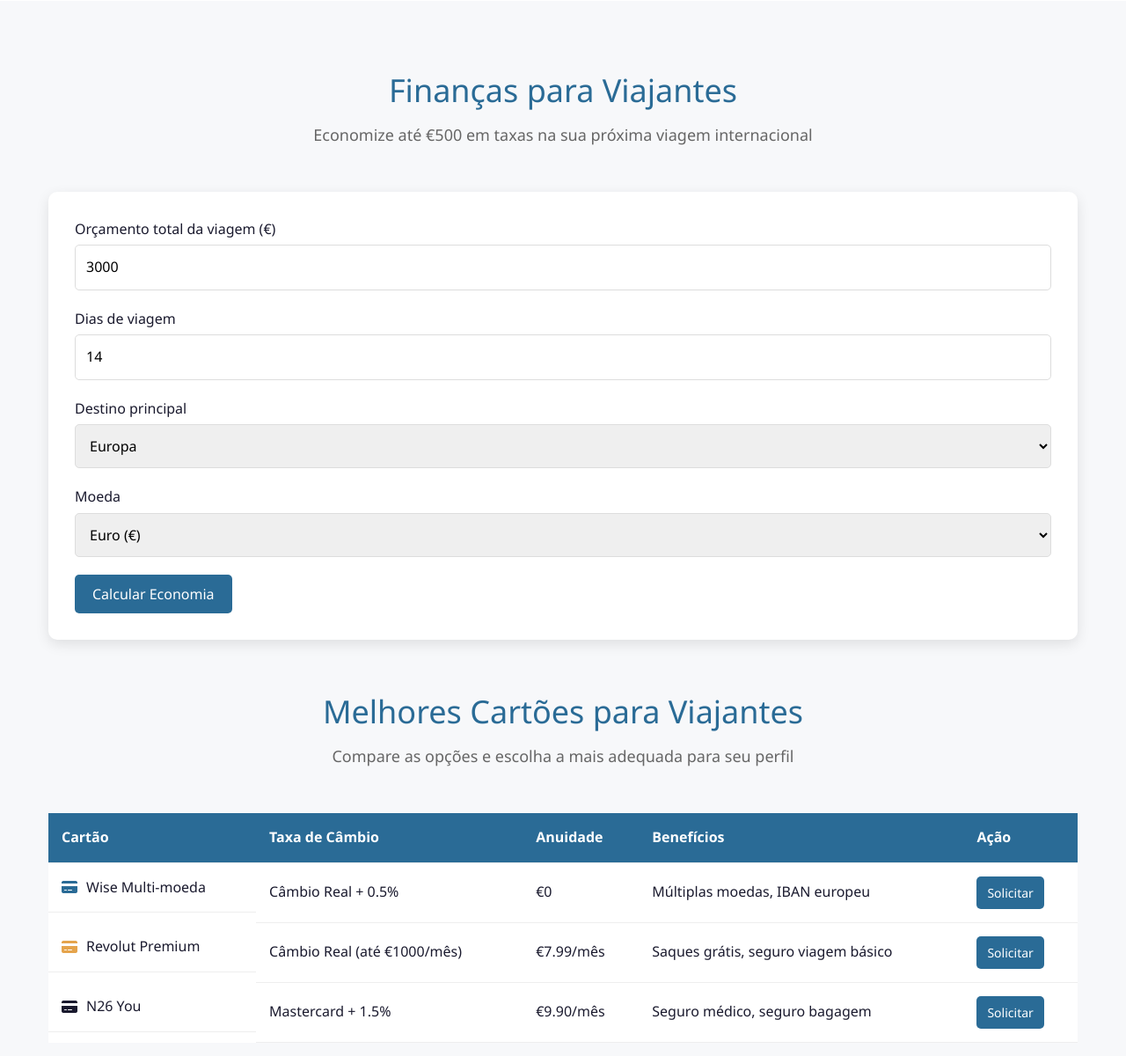
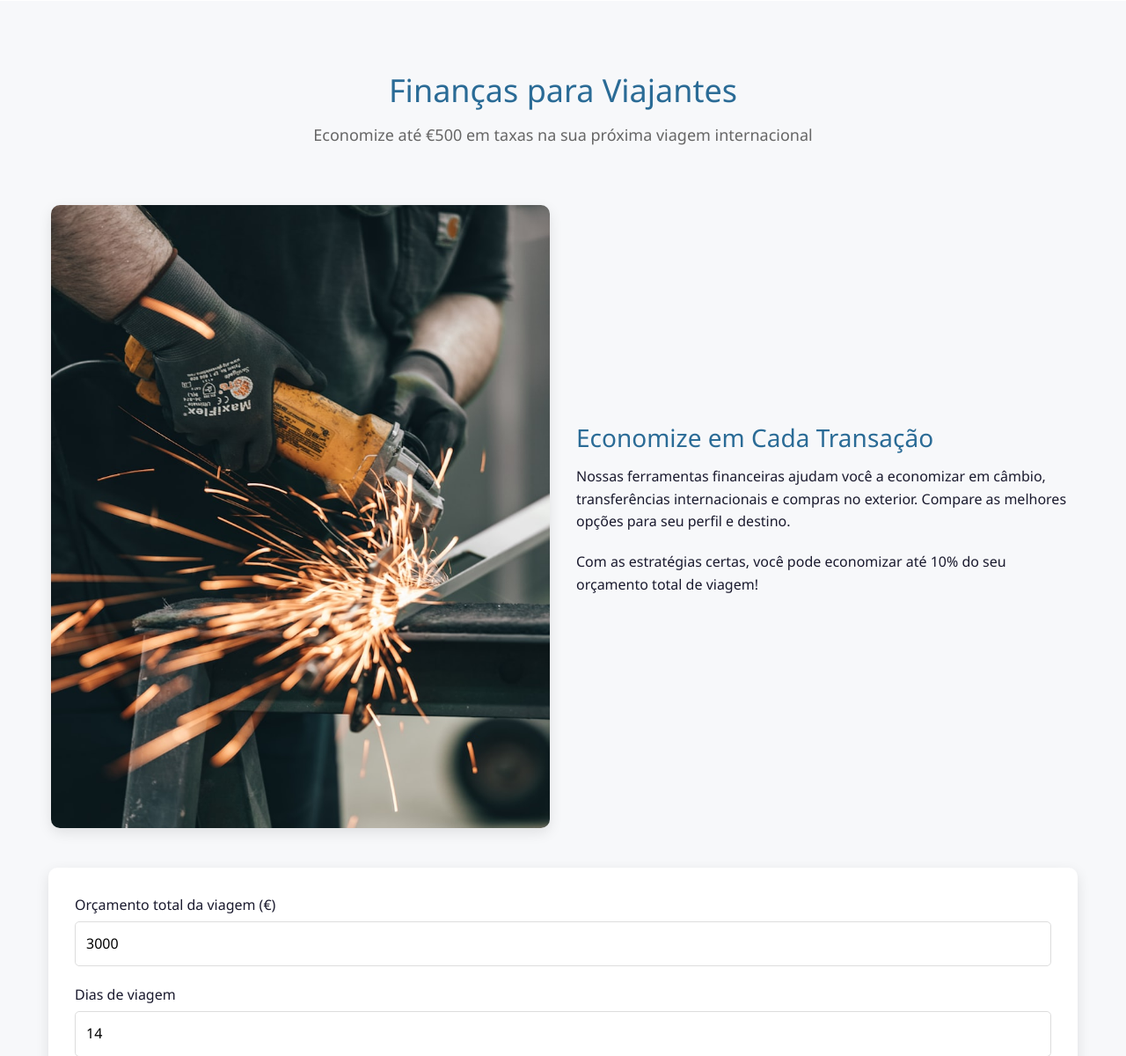
Before and after one commit to fbberg69/TravelGatewayForYou, a Flask app: page / in a window 1280 px wide. Shown: the part 2151-3351 px from the top of the page at 88% size. Run offline with Flask 3, Linux system fonts and the light colour scheme.

Commit message:
Adds images to the travel finance section
Added images to the `templates/index.html` file for the "Finanças em Viagem" and "Seguro Viagem" sections,  and added new image files (`static/images/finance.jpg`, `static/images/insurance.jpg`, `static/images/visa.jpg`).

Replit-Commit-Author: Agent
Replit-Commit-Session-Id: 75f69c4a-786e-437b-90f0-5a7905ecfc9f
Replit-Commit-Screenshot-Url: https://storage.googleapis.com/screenshot-production-us-central1/494e977e-d61a-4c35-af84-ba77fb9e37b5/648c4e93-7c37-4f27-84fc-fad2eb0666b9.jpg

```diff
--- a/templates/index.html
+++ b/templates/index.html
@@ -165,6 +165,17 @@
                 <p>Economize até €500 em taxas na sua próxima viagem internacional</p>
             </div>
 
+            <div class="row" style="display: flex; margin-bottom: 30px;">
+                <div class="col" style="flex: 1; padding: 15px;">
+                    <img src="{{ url_for('static', filename='images/finance.jpg') }}" alt="Finanças em Viagem" style="width: 100%; border-radius: 10px; box-shadow: 0 5px 15px rgba(0, 0, 0, 0.1);">
+                </div>
+                <div class="col" style="flex: 1; padding: 15px; display: flex; flex-direction: column; justify-content: center;">
+                    <h3 style="margin-bottom: 15px; color: var(--primary);">Economize em Cada Transação</h3>
+                    <p style="margin-bottom: 20px;">Nossas ferramentas financeiras ajudam você a economizar em câmbio, transferências internacionais e compras no exterior. Compare as melhores opções para seu perfil e destino.</p>
+                    <p>Com as estratégias certas, você pode economizar até 10% do seu orçamento total de viagem!</p>
+                </div>
+            </div>
+
             <!-- Calculator -->
             <div id="calculator" class="calculator-section">
                 <div class="calculator-container">
@@ -314,6 +325,17 @@
             <div class="section-title">
                 <h2>Seguro Viagem Comparativo</h2>
                 <p>Escolha a melhor proteção para sua próxima aventura</p>
+            </div>
+
+            <div class="row" style="display: flex; margin-bottom: 30px;">
+                <div class="col" style="flex: 1; padding: 15px; display: flex; flex-direction: column; justify-content: center;">
+                    <h3 style="margin-bottom: 15px; color: var(--primary);">Proteção Total Durante Sua Viagem</h3>
+                    <p style="margin-bottom: 20px;">Viaje com tranquilidade sabendo que está protegido contra imprevistos médicos, cancelamentos e muito mais. Nossos planos oferecem assistência em português e cobertura para diversos países.</p>
+                    <p>Compare as opções e escolha a que melhor atende suas necessidades de viagem e orçamento.</p>
+                </div>
+                <div class="col" style="flex: 1; padding: 15px;">
+                    <img src="{{ url_for('static', filename='images/insurance.jpg') }}" alt="Seguro Viagem" style="width: 100%; border-radius: 10px; box-shadow: 0 5px 15px rgba(0, 0, 0, 0.1);">
+                </div>
             </div>
 
             <div class="insurance-grid">
```
Also changed, not shown: static/images/finance.jpg (added), static/images/insurance.jpg (added), static/images/visa.jpg (added).
